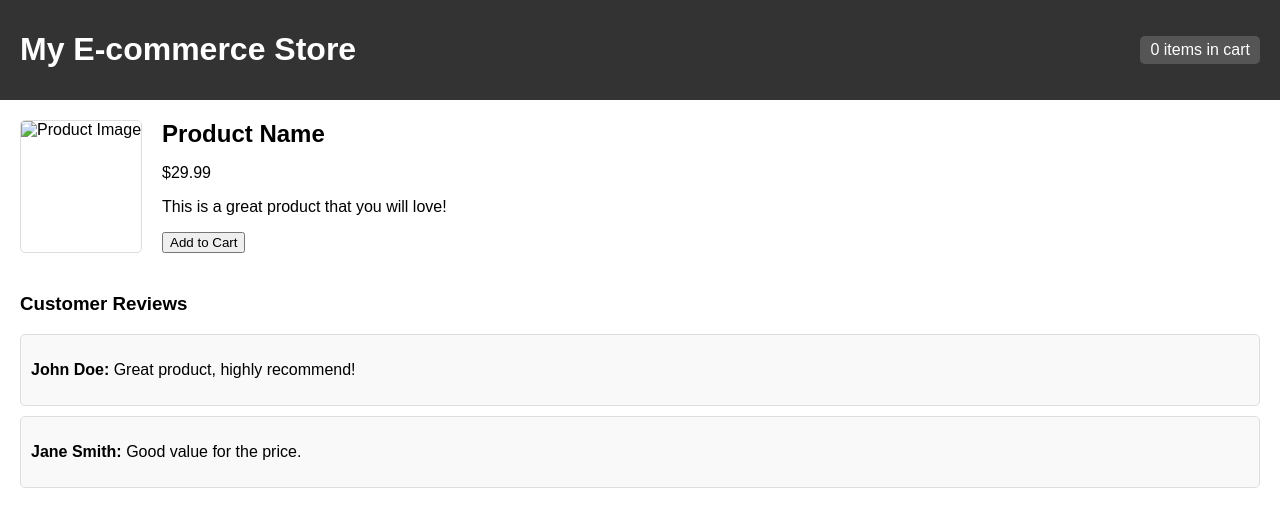
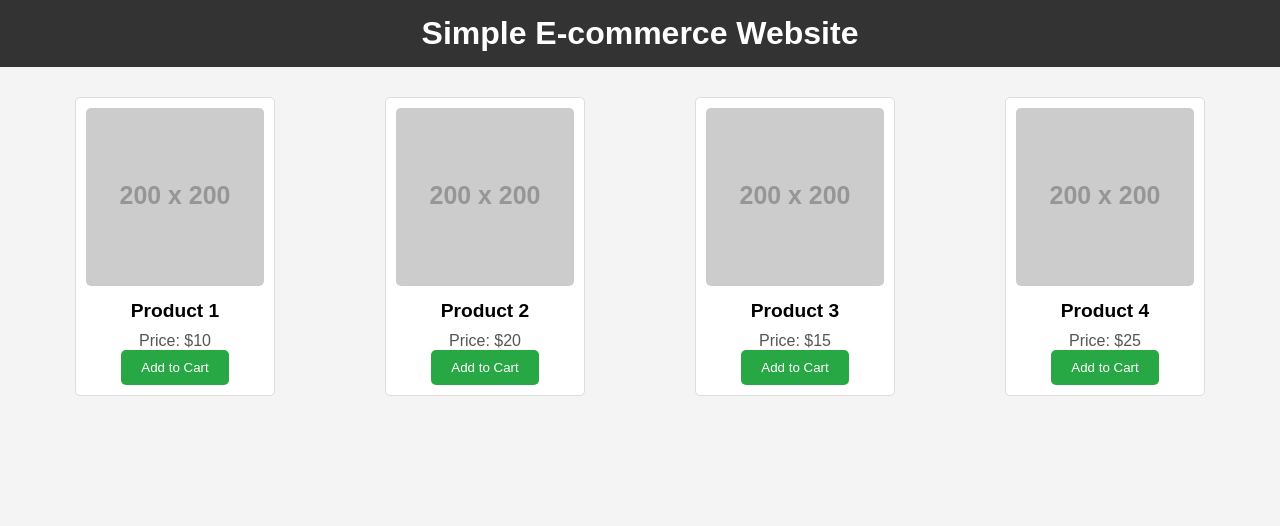
Before and after one commit to Vikramviky2213/Site, a plain HTML site: page Index.html in a window 1280 px wide. Drawn offline with Linux system fonts and the light colour scheme; placeholder pictures from the web are drawn by us.

Commit message:
index.html

```diff
--- a/Index.html
+++ b/Index.html
@@ -3,103 +3,194 @@
 <head>
   <meta charset="UTF-8">
   <meta name="viewport" content="width=device-width, initial-scale=1.0">
-    <title>E-commerce Product </title>
+  <title>Simple E-commerce Website</title>
   <style>
+    /* Basic Reset */
+    * {
+      margin: 0;
+      padding: 0;
+      box-sizing: border-box;
+    }
+
+    /* Styling the Body */
     body {
       font-family: Arial, sans-serif;
-    margin: 0;
+      background-color: #f4f4f4;
+    }
+
+    /* Header */
+    header {
+      background-color: #333;
+      color: #fff;
+      padding: 15px;
+      text-align: center;
+    }
+
+    /* Container for products */
+    .container {
+      display: flex;
+      flex-wrap: wrap;
+      justify-content: space-around;
+      padding: 20px;
+    }
+
+    /* Individual Product Card */
+    .product-card {
+      background-color: #fff;
+      border: 1px solid #ddd;
+      border-radius: 5px;
+      width: 200px;
+      margin: 10px;
+      padding: 10px;
+      text-align: center;
+    }
+
+    .product-card img {
+      width: 100%;
+      height: auto;
+      border-radius: 5px;
+    }
+
+    .product-card h3 {
+      font-size: 1.2em;
+      margin: 10px 0;
+    }
+
+    .product-card p {
+      color: #555;
+    }
+
+    .add-to-cart {
+      background-color: #28a745;
+      color: #fff;
+      border: none;
+      padding: 10px 20px;
+      border-radius: 5px;
+      cursor: pointer;
+    }
+
+    .add-to-cart:hover {
+      background-color: #218838;
+    }
+
+    /* Cart Modal */
+    .cart-modal {
+      display: none;
+      position: fixed;
+      top: 50%;
+      left: 50%;
+      transform: translate(-50%, -50%);
+      width: 300px;
+      background-color: #fff;
+      padding: 20px;
+      border-radius: 5px;
+      box-shadow: 0 5px 15px rgba(0, 0, 0, 0.3);
+      z-index: 1000;
+    }
+
+    .cart-modal h2 {
+      margin-bottom: 10px;
+    }
+
+    .cart-modal ul {
+      list-style-type: none;
       padding: 0;
     }
 
-header {
-    background-color: #333;
-    color: white;
-    padding: 10px 20px;
+    .cart-modal li {
       display: flex;
       justify-content: space-between;
-    align-items: center;
+      padding: 5px 0;
+      border-bottom: 1px solid #ddd;
     }
 
-#cart {
-    background-color: #555;
-    padding: 5px 10px;
+    .close-cart {
+      background-color: #dc3545;
+      color: #fff;
+      border: none;
+      padding: 10px 20px;
       border-radius: 5px;
-}
-
-main {
-    padding: 20px;
-}
-
-#product {
-    display: flex;
-    gap: 20px;
-}
-
-#product img {
-    max-width: 300px;
-    border: 1px solid #ddd;
-    border-radius: 5px;
-}
-
-#product-details {
-    max-width: 400px;
-}
-
-#product-details h2 {
-    margin: 0;
-}
-
-#reviews {
-    margin-top: 40px;
-}
-
-.review {
-    background-color: #f9f9f9;
-    padding: 10px;
-    border: 1px solid #ddd;
-    border-radius: 5px;
-    margin-bottom: 10px;
+      cursor: pointer;
     }
   </style>
 </head>
 <body>
+
   <header>
-        <h1>My E-commerce Store</h1>
-        <div id="cart">
-            <span id="cart-count">0</span> items in cart
+    <h1>Simple E-commerce Website</h1>
+  </header>
+
+  <div class="container" id="productContainer">
+    <!-- Product Cards will be injected here by JavaScript -->
   </div>
-    </header>
-    <main>
-        <section id="product">
-            <img src="product.jpg" alt="Product Image">
-            <div id="product-details">
-                <h2>Product Name</h2>
-                <p>$29.99</p>
-                <p>This is a great product that you will love!</p>
-                <button id="add-to-cart">Add to Cart</button>
+
+  <!-- Cart Modal -->
+  <div class="cart-modal" id="cartModal">
+    <h2>Shopping Cart</h2>
+    <ul id="cartItems"></ul>
+    <button class="close-cart" onclick="closeCart()">Close</button>
   </div>
-        </section>
-        <section id="reviews">
-            <h3>Customer Reviews</h3>
-            <div class="review">
-                <p><strong>John Doe:</strong> Great product, highly recommend!</p>
-            </div>
-            <div class="review">
-                <p><strong>Jane Smith:</strong> Good value for the price.</p>
-            </div>
-        </section>
-    </main>
-    <script >
-document.addEventListener('DOMContentLoaded', () => {
-    const cartCountElement = document.getElementById('cart-count');
-    const addToCartButton = document.getElementById('add-to-cart');
-    let cartCount = 0;
 
-    addToCartButton.addEventListener('click', () => {
-        cartCount++;
-        cartCountElement.textContent = cartCount;
+  <script>
+    // Product Data
+    const products = [
+      { id: 1, name: 'Product 1', price: 10, image: 'https://via.placeholder.com/200' },
+      { id: 2, name: 'Product 2', price: 20, image: 'https://via.placeholder.com/200' },
+      { id: 3, name: 'Product 3', price: 15, image: 'https://via.placeholder.com/200' },
+      { id: 4, name: 'Product 4', price: 25, image: 'https://via.placeholder.com/200' }
+    ];
+
+    const cart = [];
+
+    // Load Products to Page
+    const productContainer = document.getElementById('productContainer');
+    products.forEach(product => {
+      const productCard = document.createElement('div');
+      productCard.classList.add('product-card');
+      productCard.innerHTML = `
+        <img src="${product.image}" alt="${product.name}">
+        <h3>${product.name}</h3>
+        <p>Price: $${product.price}</p>
+        <button class="add-to-cart" onclick="addToCart(${product.id})">Add to Cart</button>
+      `;
+      productContainer.appendChild(productCard);
     });
+
+    // Add Product to Cart
+    function addToCart(productId) {
+      const product = products.find(p => p.id === productId);
+      cart.push(product);
+      updateCart();
+      openCart();
+    }
+
+    // Open Cart Modal
+    function openCart() {
+      document.getElementById('cartModal').style.display = 'block';
+    }
+
+    // Close Cart Modal
+    function closeCart() {
+      document.getElementById('cartModal').style.display = 'none';
+    }
+
+    // Update Cart Display
+    function updateCart() {
+      const cartItems = document.getElementById('cartItems');
+      cartItems.innerHTML = '';
+      cart.forEach((product, index) => {
+        const item = document.createElement('li');
+        item.innerHTML = `${product.name} - $${product.price} <button onclick="removeFromCart(${index})">Remove</button>`;
+        cartItems.appendChild(item);
       });
+    }
+
+    // Remove Item from Cart
+    function removeFromCart(index) {
+      cart.splice(index, 1);
+      updateCart();
+    }
   </script>
+
 </body>
 </html>
```
Lines whose indentation alone changed are shown as unchanged.
